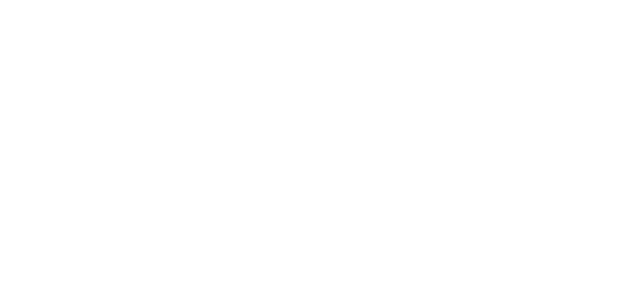
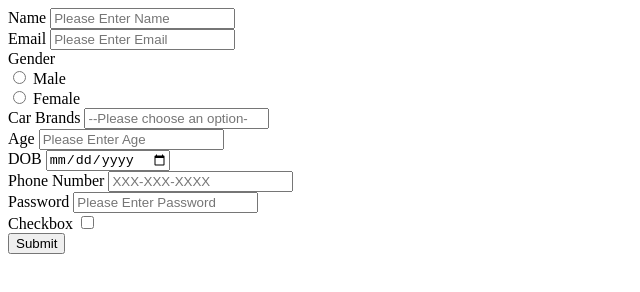
Before and after one commit to acciojob/signup-form-car-shubham1upadhyay, a website: page main.html in a window 1280 px wide. Shown: the whole page, without its empty margins (0-640 px from the left). Drawn offline with Linux system fonts and the light colour scheme.

Commit message:
created a submission

```diff
--- a/main.html
+++ b/main.html
@@ -7,7 +7,45 @@
 </head>
 
 <body>
-	<!-- the entire body must be written by student -->
+	<form method="post">
+		<label for="name">Name</label>
+		<input type="text" id="name" placeholder="Please Enter Name" required/><br/>
+
+		<label for="name">Email</label>
+		<input type="email" id="email" placeholder="Please Enter Email" required/><br/>
+
+		<label for="name">Gender</label><br/>
+		<input type="radio" id="gender_m" required/>
+		<label>Male</label><br/>
+		<input type="radio" id="gender_f" required/>
+		<label>Female</label><br/>
+
+		<label for="cars">Car Brands</label>
+		  <input list="cars" placeholder="--Please choose an option--" required>
+		  <datalist id="cars">
+		    <option value="BMW">
+		    <option value="Audi">
+		    <option value="Mercedez">
+		  </datalist> <br/>
+
+
+		<label>Age</label>
+		<input type="number" id="age" placeholder="Please Enter Age" required/><br/>
+
+		<label>DOB</label>
+		<input type="date" id="dob" required/><br/>
+
+		<label>Phone Number</label>
+		<input type="number" id="tel" placeholder="XXX-XXX-XXXX" required/><br/>
+
+		<label>Password</label>
+		<input type="password" id="password"placeholder="Please Enter Password" required/><br/>
+
+		<label>Checkbox</label>
+		<input type="checkbox" id="tos" required/><br/>
+		<button type="submit">Submit</button>
+
+	</form>
     <script type="text/javascript" src="./script.js">
 </script>
 
```
